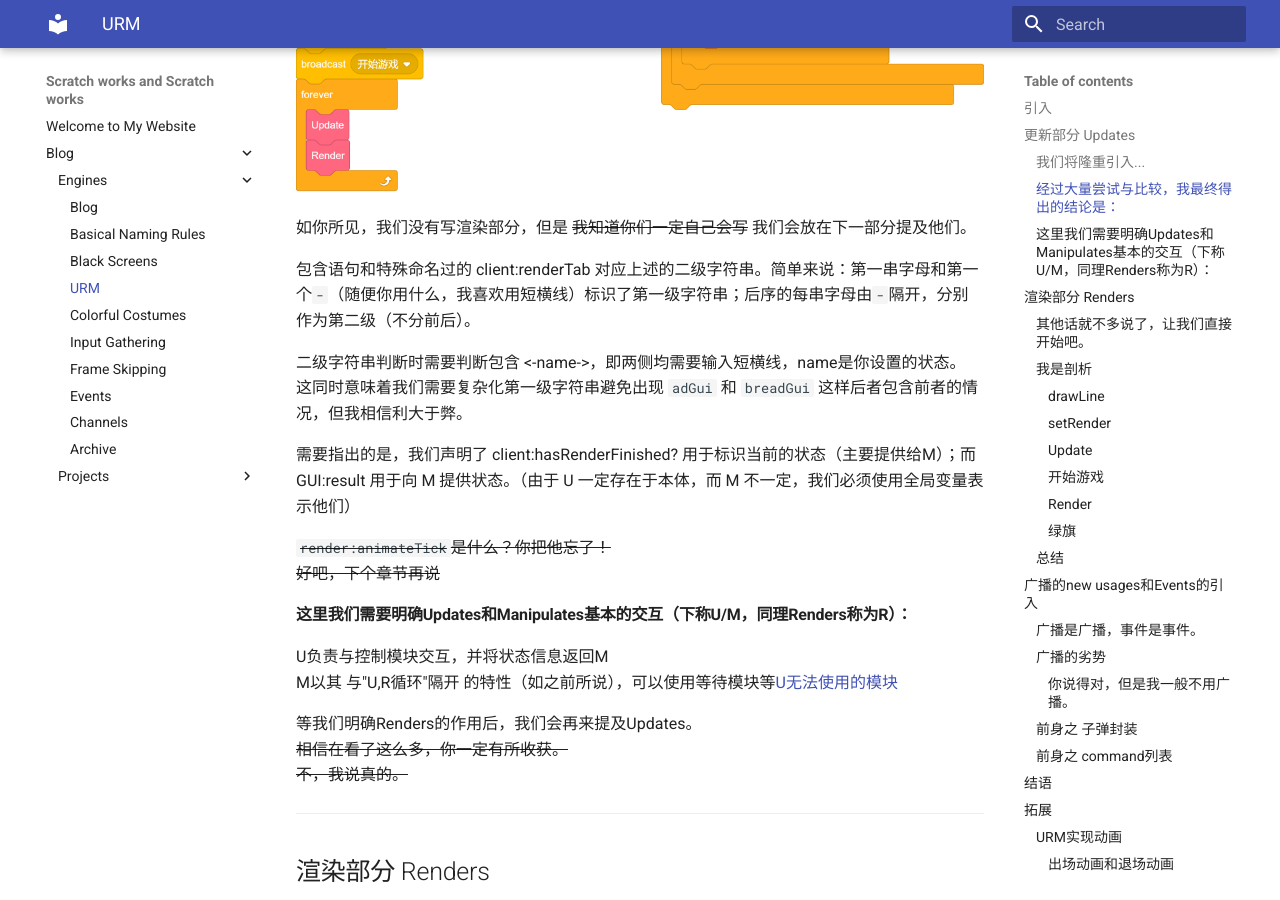
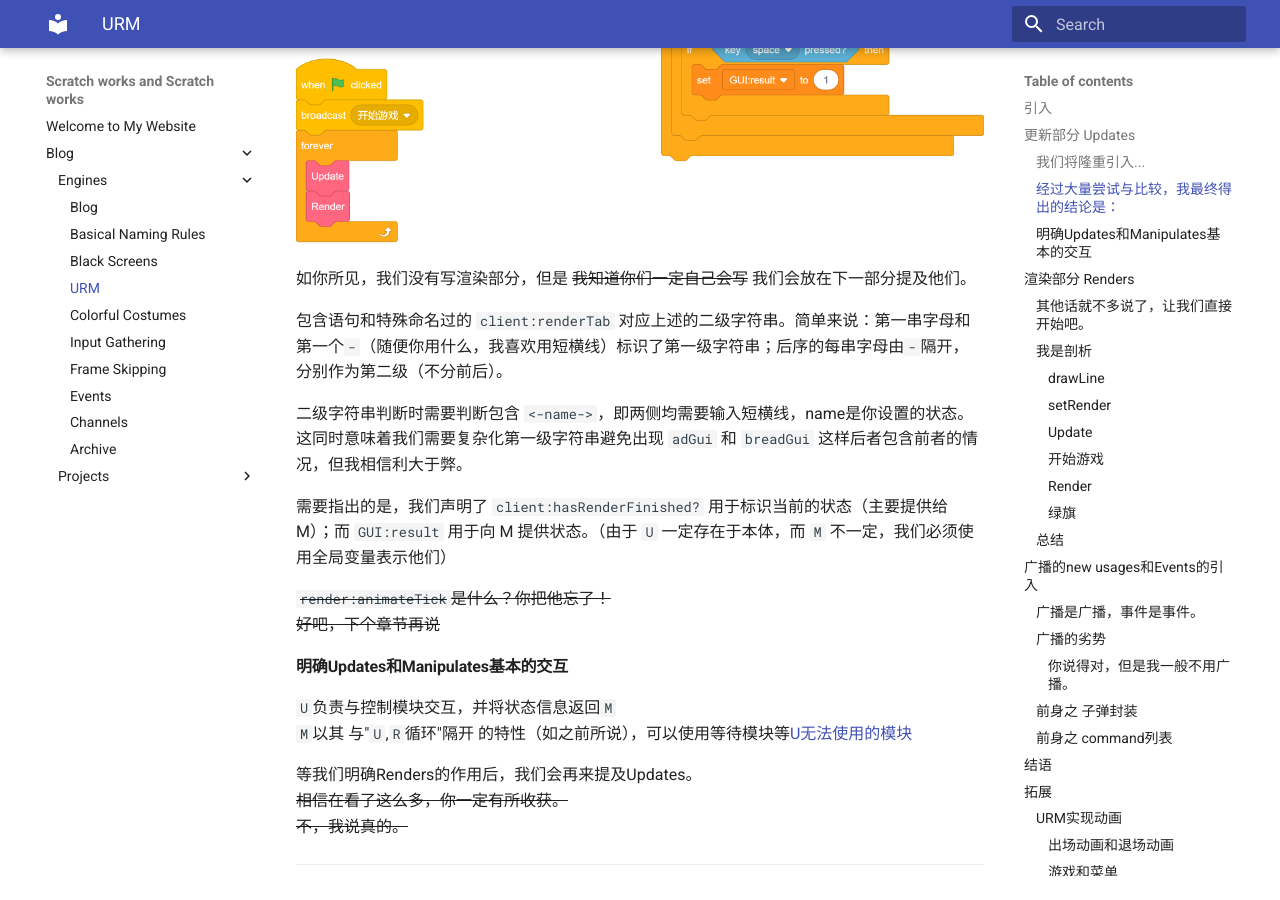
Before and after one commit to Cwulaek/mkdWiki, an MkDocs documentation site: the page built from docs/blog/URM/index.md, in a window 1280 px wide and 900 px high, scrolled down 2042 px. Built offline with MkDocs 1.6.1 and Material for MkDocs 9.7.7, drawn with Linux system fonts in a browser that asks for light colours; some of the changed text lies outside the part shown.

Commit message:
update a little

```diff
--- a/docs/blog/URM/index.md
+++ b/docs/blog/URM/index.md
@@ -26,7 +27,7 @@
 -----
 
 这部分主要负责的是内容更新，例如游戏帧更新、AI运行、根据操作部分获取的输入执行相关内容...等。
-虽然说目前没必要将Updates和Renderers分得太死，但是你将会知道它的用处。
+虽然说目前没必要将`Updates`和`Renderers`分得太死，但是你将会知道它的用处。
 
 既然我首先提及的架构是这个，那它一定有一定的优势（以免无聊到使人看不下去）。
 #### 我们将隆重引入...
@@ -49,19 +50,19 @@
 
 如你所见，我们没有写渲染部分，但是 ~~我知道你们一定自己会写~~ 我们会放在下一部分提及他们。
 
-包含语句和特殊命名过的 client:renderTab 对应上述的二级字符串。简单来说：第一串字母和第一个`-`（随便你用什么，我喜欢用短横线）标识了第一级字符串；后序的每串字母由`-`隔开，分别作为第二级（不分前后）。
+包含语句和特殊命名过的 `client:renderTab` 对应上述的二级字符串。简单来说：第一串字母和第一个`-`（随便你用什么，我喜欢用短横线）标识了第一级字符串；后序的每串字母由`-`隔开，分别作为第二级（不分前后）。
 
-二级字符串判断时需要判断包含 <-name->，即两侧均需要输入短横线，name是你设置的状态。
+二级字符串判断时需要判断包含 `<-name->`，即两侧均需要输入短横线，name是你设置的状态。
 这同时意味着我们需要复杂化第一级字符串避免出现 `adGui` 和 `breadGui` 这样后者包含前者的情况，但我相信利大于弊。
 
-需要指出的是，我们声明了 client:hasRenderFinished? 用于标识当前的状态（主要提供给M）；而GUI:result 用于向 M 提供状态。（由于 U 一定存在于本体，而 M 不一定，我们必须使用全局变量表示他们）
+需要指出的是，我们声明了 `client:hasRenderFinished?` 用于标识当前的状态（主要提供给M）；而 `GUI:result` 用于向 M 提供状态。（由于 `U` 一定存在于本体，而 `M` 不一定，我们必须使用全局变量表示他们）
 
 ~~`render:animateTick`是什么？你把他忘了！~~
 ~~好吧，下个章节再说~~
 
-#### 这里我们需要明确Updates和Manipulates基本的交互（下称U/M，同理Renders称为R）：
-  U负责与控制模块交互，并将状态信息返回M
-  M以其 与"U,R循环"隔开 的特性（如之前所说），可以使用等待模块等[U无法使用的模块]()
+#### 明确Updates和Manipulates基本的交互
+  `U`负责与控制模块交互，并将状态信息返回`M`
+  `M`以其 与"`U`,`R`循环"隔开 的特性（如之前所说），可以使用等待模块等[U无法使用的模块]()
 
 等我们明确Renders的作用后，我们会再来提及Updates。
 ~~相信在看了这么多，你一定有所收获。~~
@@ -97,7 +98,7 @@
 切换状态最常用的函数之一。经常存在不同的写法，这种是最全的一种。
 可以选择设置一些默认状态，详见我的[函数命名规则](../Basical%20Naming%20Rules/index.md)。
 
-不过，如果需要页面间的切换动画，我们还有另一种写法，这需要 `blackscreen`:[点我](../Black%20Screens/index.md)，我一般将其称为setRenderTab。但一般使用的还是setRender。
+不过，如果需要页面间的切换动画，我们还有另一种写法，这需要 `blackscreen`:[点我](../Black%20Screens/index.md)，我一般将其称为`setRenderTab`。但一般使用的还是`setRender`。
 
 #### Update
 添加了帧动画的更新tick。
@@ -141,10 +142,10 @@ URM的大致架构 ~~不是XRJ大神的作品，XRJ先生请不要生气~~ 就
 
 ### 广播是广播，事件是事件。
 
-你会发现我上面的代码使用的M是广播实现的，而不是循环，它的优势很多，当然也存在劣势。
+你会发现我上面的代码使用的`M`是广播实现的，而不是循环，它的优势很多，当然也存在劣势。
 
 优势其一如上所说，能运行持续多帧的运算等。
-其二对我来说没什么用，但喜欢克隆体的可能会比较喜欢（都用URM了用什么克隆体！？ ~~一会就打自己脸~~ ）。
+其二对我来说没什么用，但喜欢克隆体的可能会比较喜欢（都用`URM`了用什么克隆体！？ ~~一会就打自己脸~~ ）。
 其三...好像没了。
 
 不过广播架构起源甚早，作为最容易的开线程方式，长时间为人所使用。如果使用不当，也会bug连连。
@@ -169,7 +170,7 @@ URM的大致架构 ~~不是XRJ大神的作品，XRJ先生请不要生气~~ 就
 其中用到的一个关键部分类似这样：
 ![](../images/urm6.png)
 
-众所周知，ust是unstatic，意味着"私有"。无论私有还是公共，变量会传递给克隆出的克隆体，那么我们可以仿照她（对，她）构思我们需要的方案。
+众所周知，`ust`是`unstatic`，意味着"私有"。无论私有还是公共，变量会传递给克隆出的克隆体，那么我们可以仿照她（对，她）构思我们需要的方案。
 
 于是就产生了：
 
@@ -204,7 +205,7 @@ URM能实现可交互页面我们已经清楚了，但动画才是更为强大
 #### 出场动画和退场动画
 由于在这个例子中，`A`只存在一个，我们可以认为`A`出场、`A`退场、`A`处在其他状况为三个子页面。
 然后就简单的构思好了相关的代码。（动画比较逆天，看不懂无所谓）
-这个代码应该还是比较简单的，但是我们可以封装一个draw函数：
+这个代码应该还是比较简单的，但是我们可以封装一个`draw`函数：
 
 
 
```
Also changed, not shown: other parts of docs/blog/URM/index.md (+4 -3 lines), docs/blog/Channel/index.md (+2 -2 lines), docs/blog/Event Attached/index.md (+21 -3 lines), docs/blog/Input Gathering/index.md (+19 -0 lines), site/blog/Channel/index.html, site/blog/Event Attached/index.html, site/blog/Input Gathering/index.html, site/blog/URM/index.html, site/search/search_index.json.
